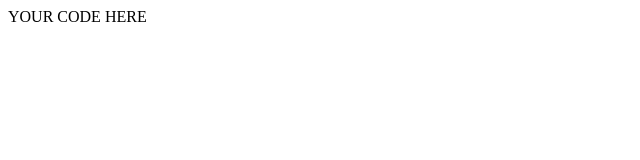
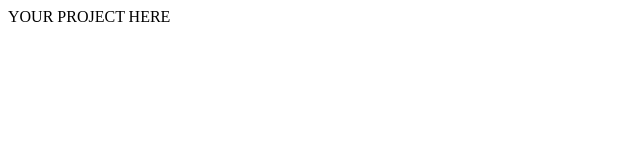
Before and after one commit to bfl-itp/react, a website: page index.html in a window 1280 px wide. Shown: the full height of the page, 0-640 px from the left. Drawn offline with Linux system fonts and the light colour scheme.

Commit message:
convert to React assignment

```diff
--- a/index.html
+++ b/index.html
@@ -1,9 +1,9 @@
 <!DOCTYPE html>
 <html>
   <head>
-    <title>So-and-so's Redesign Assignment</title>
+    <title>So-and-so's React Assignment</title>
   </head>
   <body>
-    YOUR CODE HERE
+    YOUR PROJECT HERE
   </body>
 </html>
--- a/package.json
+++ b/package.json
@@ -1,5 +1,5 @@
 {
-  "name": "redesign",
+  "name": "react",
   "private": "true",
   "scripts": {
     "test": "grunt"
```
Also changed, not shown: README.md.
